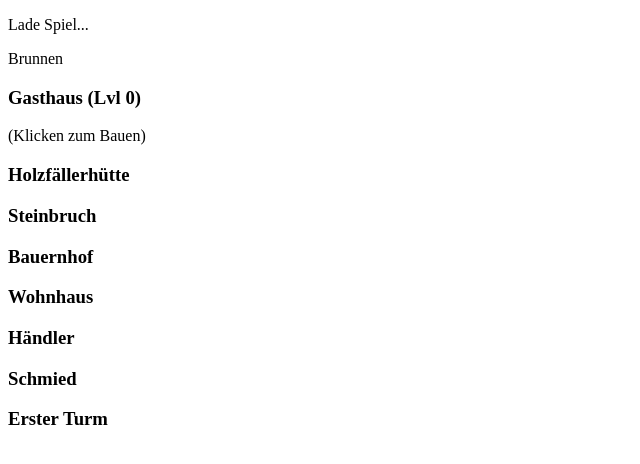
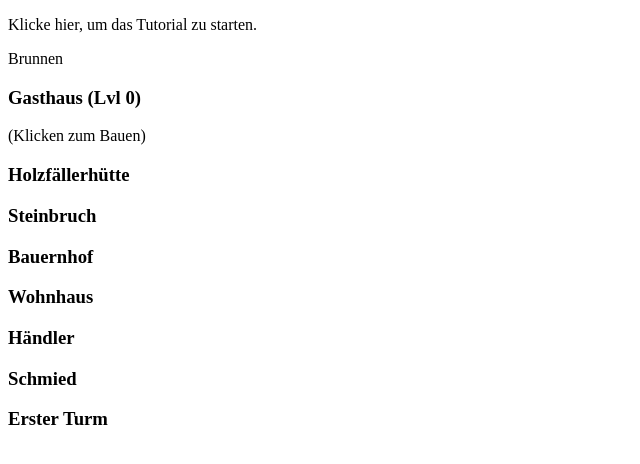
Before and after one commit to Cyberdin78/DasSchwertDerLichts, a plain HTML site: page index.html in a window 1280 px wide. Shown: the whole page, without its empty margins (0-640 px from the left). Drawn offline with Linux system fonts and the light colour scheme.

Commit message:
Update index.html

```diff
--- a/index.html
+++ b/index.html
@@ -1,3 +1,5 @@
+
+
 <!DOCTYPE html>
 <html lang="de">
 <head>
@@ -54,6 +56,6 @@
         </div>
 
     </div>
-
+<script src="game.js"></script>
     </body>
 </html>
```
